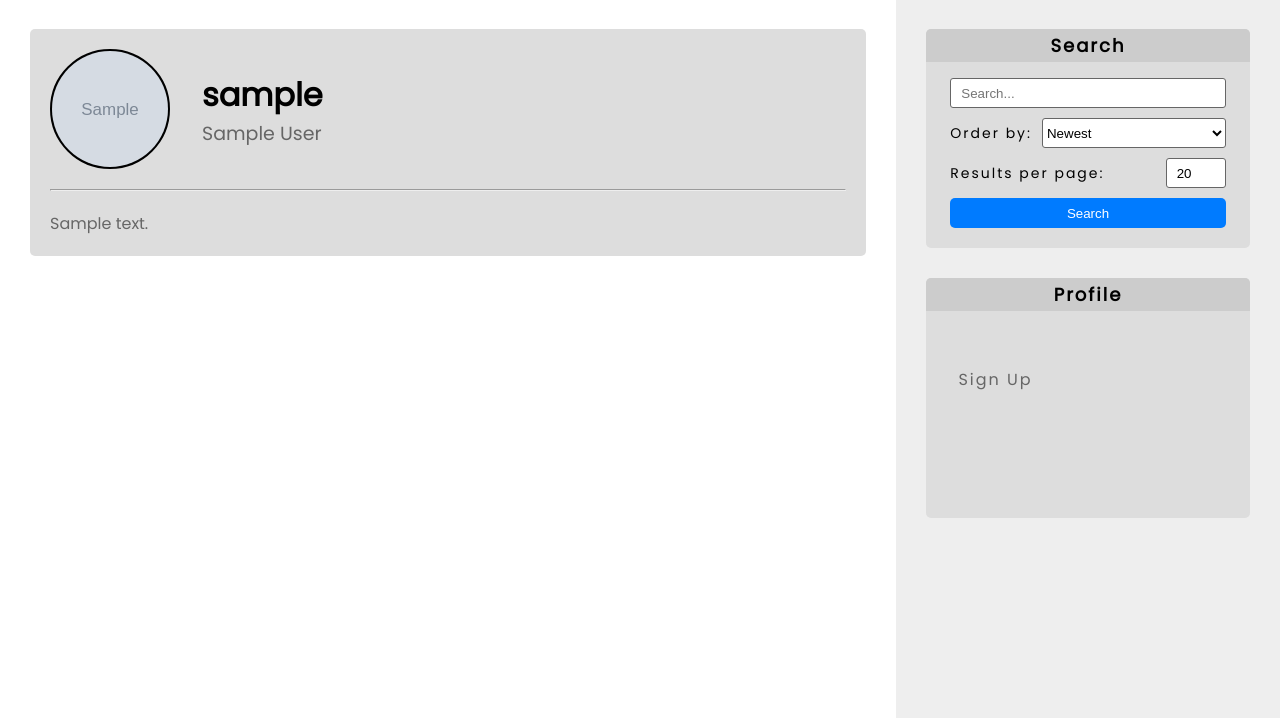
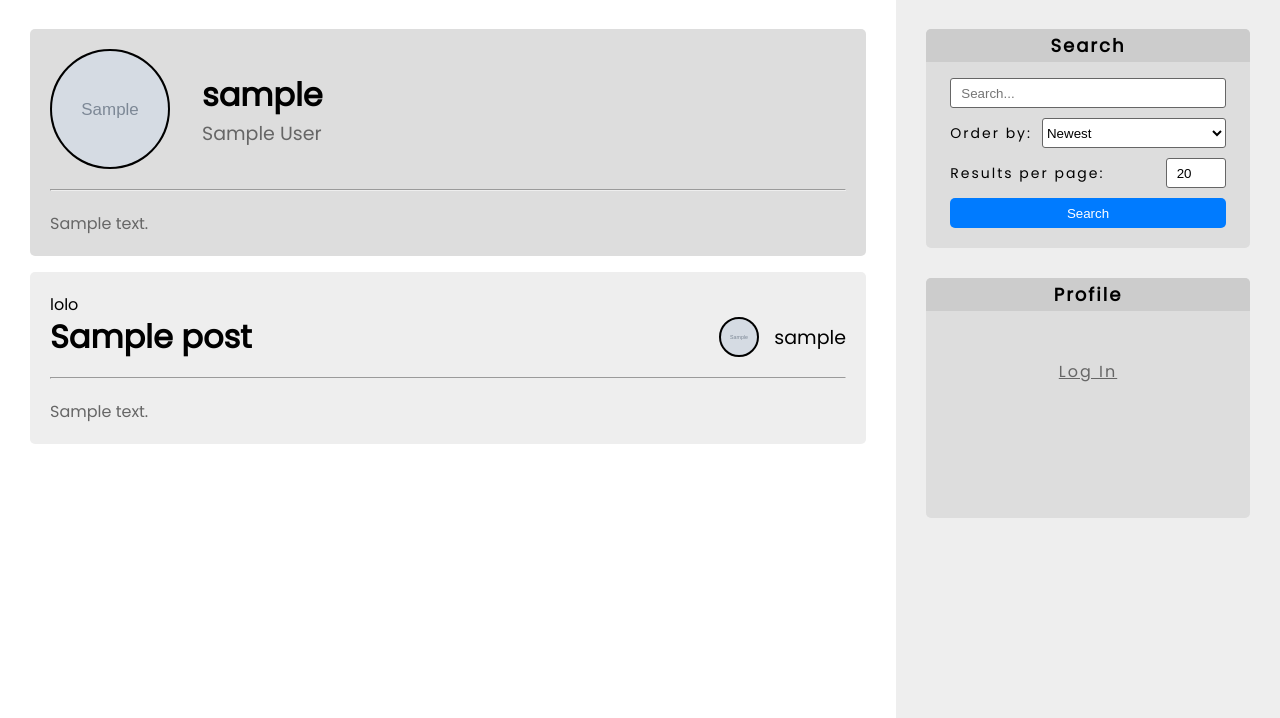
Before and after one commit to FeliNUx42/Flask-Blog, a Flask app: a page that uses app/templates/base.html in a window 1280 px wide. Shown: the part 81-799 px from the top of the page. Run offline with Flask 2, Linux system fonts and the light colour scheme; tables that the repository leaves empty hold one stand-in row (values such as "Sample post"); grey boxes marked "Sample" are stand-in pictures; some libraries are stand-ins or nearby versions.

Commit message:
added posts

```diff
--- a/app/profile.py
+++ b/app/profile.py
@@ -9,8 +9,9 @@ profile = Blueprint('profile', __name__)
 @profile.route('/<username>', methods=['GET', 'POST'])
 def prof(username):
   user = User.query.filter_by(username=username).first_or_404()
+  posts = Post.query.filter_by(author=user).order_by(Post.created.desc()).all()
 
-  return render_template("profile.html", author=user)
+  return render_template("profile.html", author=user, posts=posts)
 
 @profile.route('/<username>/settings', methods=['GET', 'POST'])
 @fresh_login_required
--- a/app/static/css/banner.css
+++ b/app/static/css/banner.css
@@ -2,6 +2,11 @@
   margin: 0;
   padding: 0;
   box-sizing: border-box;
+}
+
+.uc-link {
+  text-decoration: none;
+  color: inherit;
 }
 
 .profile-banner {
--- a/app/static/css/sidebar.css
+++ b/app/static/css/sidebar.css
@@ -91,7 +91,7 @@
   margin-bottom: 0px !important;
 }
 
-.profile-bar a {
+.profile-bar a:not(.center-item a) {
   display: flex;
   justify-content: left;
   align-items: center;
@@ -104,10 +104,10 @@
   color: #666;
 }
 
-.profile-bar a:last-child {
+.profile-bar a:last-child:not(.center-item a) {
   border-bottom: none;
 }
 
-.profile-bar a:hover{
+.profile-bar a:hover:not(.center-item a){
   background-color: #d8d8d8;
 }
--- a/app/templates/base.html
+++ b/app/templates/base.html
@@ -109,7 +109,7 @@
         <h1>Profile</h1>
         {% if not current_user.is_authenticated %}
         <div class="center-item">
-          <a href="{{ url_for('auth.signup') }}">Sign Up</a>
+          <a href="{{ url_for('auth.login') }}">Log In</a>
         </div>
         {% else %}
         <a href="{{ url_for('profile.prof', username=current_user.username) }}">Profile Page</a>
--- a/app/templates/profile.html
+++ b/app/templates/profile.html
@@ -22,6 +22,30 @@
   <p class="profile-banner-description">{{ author.description }}</p>
 </div>
 
-{% block data %}{% endblock %}
+{% block data %}
+{% for post in posts: %}
+<div
+  class="post-banner"
+  style="cursor: pointer;"
+  onclick="window.location = `{{ url_for('post.pst', username=post.author.username, title=post.title)}}`"
+  tabindex="1"
+>lolo
+  <div class="post-banner-top">
+    <h1>{{ post.title }}</h1>
+    <div class="post-banner-links">
+      {% if author != current_user %}
+      <figure><img src="{{ url_for('static', filename='profile_pictures/'+author.profile_pic) }}" alt="Profile"></figure>
+      <p>{{ author.username }}</p>
+      {% else %}
+      <a href="{{ url_for('post.edit', username=author.username, title=post.title) }}">Edit</a>
+      <a href="{{ url_for('post.delete', username=author.username, title=post.title) }}">Delete</a>
+      {% endif %}
+    </div>
+  </div>
+  <hr>
+  <p class="post-banner-description">{{ post.description }}</p>
+</div>
+{% endfor %}
+{% endblock %}
 
 {% endblock %}
```
